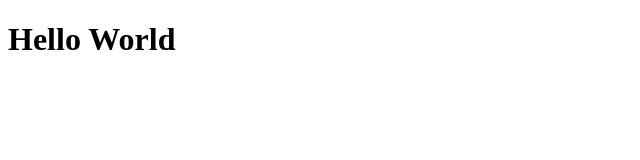
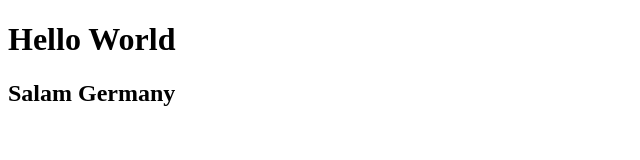
Before and after one commit to Makhti1998/git-source, a plain HTML site: page index.html in a window 1280 px wide. Shown: the whole page, without its empty margins (0-640 px from the left). Drawn offline with Linux system fonts and the light colour scheme.

Commit message:
index.html

```diff
--- a/index.html
+++ b/index.html
@@ -10,6 +10,7 @@
 <body>
 
     <h1>Hello World</h1>
+    <h2>Salam Germany</h2>
 
 </body>
 
```
